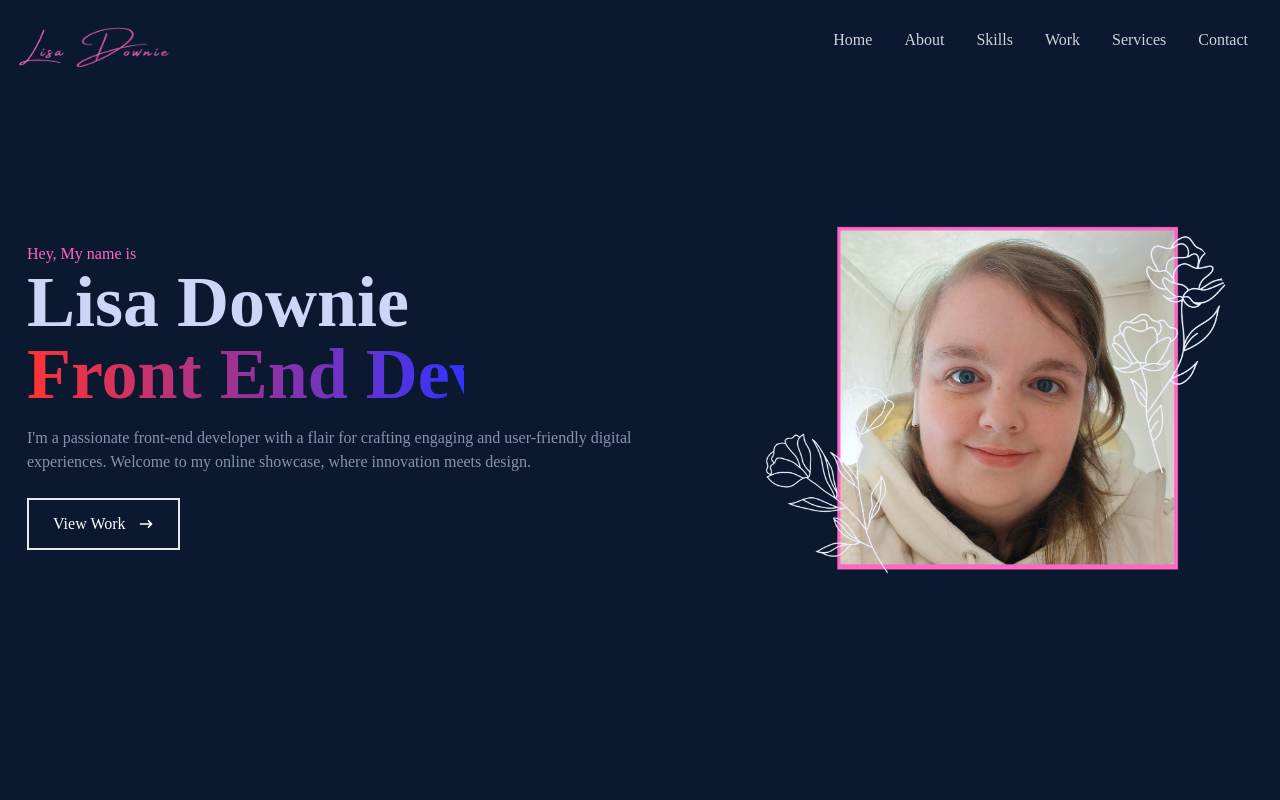
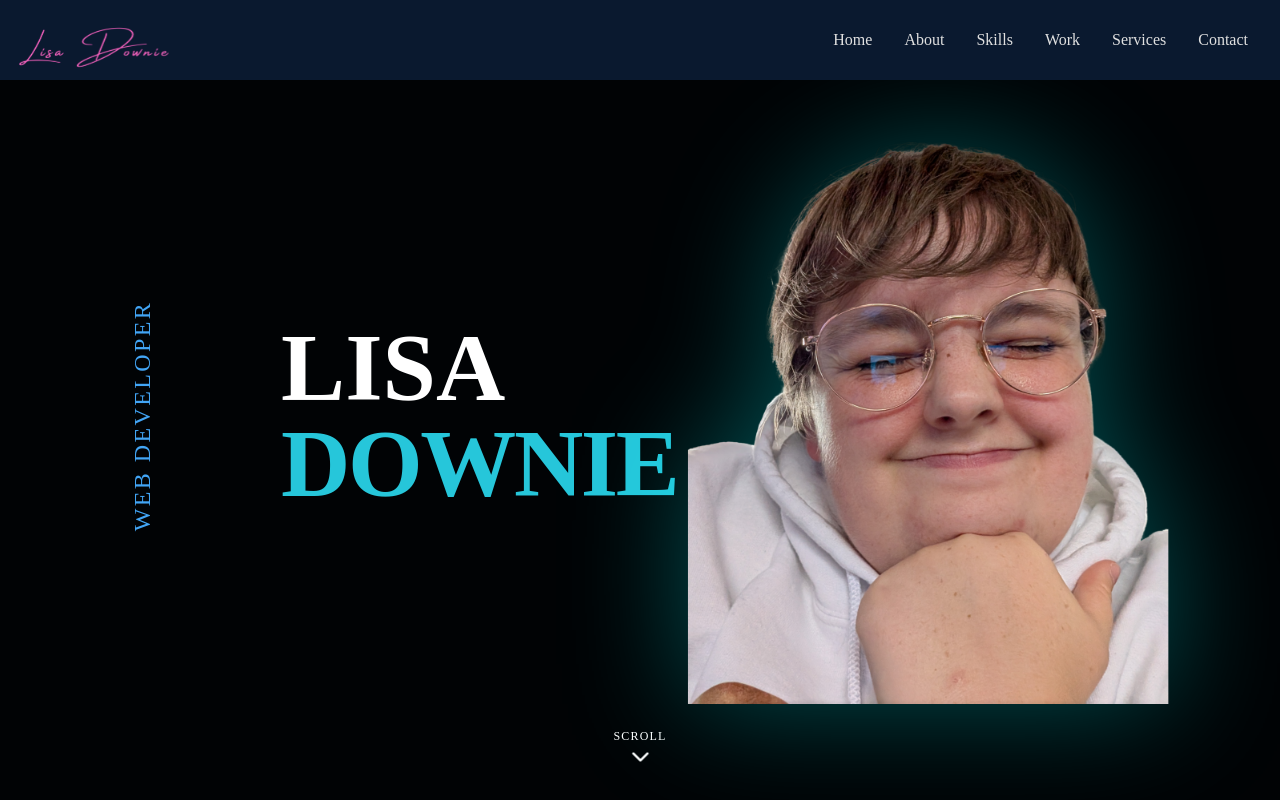
Before and after one commit to LDdevs/portfolio-react-app, a React (Create React App) app: page /Home in a window 1280 px wide. Shown: the top 800 px of the page. Built offline with nearby package versions, Linux system fonts and the light colour scheme.

Commit message:
Update home hero section

```diff
--- a/package.json
+++ b/package.json
@@ -3,10 +3,12 @@
   "version": "0.1.0",
   "private": true,
   "dependencies": {
+    "@material-tailwind/react": "^2.1.10",
     "@testing-library/jest-dom": "^5.17.0",
     "@testing-library/react": "^13.4.0",
     "@testing-library/user-event": "^13.5.0",
-    "firebase": "^10.6.0",
+    "firebase": "^10.14.1",
+    "lucide-react": "^0.561.0",
     "react": "^18.2.0",
     "react-dom": "^18.2.0",
     "react-icons": "^4.12.0",
--- a/src/components/Home.jsx
+++ b/src/components/Home.jsx
@@ -1,47 +1,59 @@
-import React from 'react';
-import { HiArrowNarrowRight } from 'react-icons/hi';
-import { Link } from 'react-scroll';
-import Lisa from '../assets/menew2024.png';
-import lisapic from '../assets/lisapretty.png';
-import meatdesk from '../assets/meatdesk.jpg';
-import me from '../assets/lisapretty.png';
+/*
+NOTE - THIS IS MY MAIN REPO FOR MY WEBSITE!
+*/
+
+
+import React from "react";
+import { ChevronDown } from "lucide-react";
+import LisaTransparent from "../assets/lisatransglasses.png"; // Background-removed image
 
 const Home = () => {
     return (
+        <section
+            id="home"
+            className="relative w-screen min-h-screen overflow-hidden bg-[#0a192f] text-white pt-24 px-6 lg:px-16"
+        >
+            {/* Background gradient overlay */}
+            <div className="absolute inset-0 bg-gradient-to-b from-black via-zinc-900 to-black opacity-90 z-0" />
 
-        <div name='home' className='w-screen h-screen md:mx-[auto] bg-[#0a192f] bg-opacity-100 md:text-1xl'>
-            {/* Colors
-                background - #0a192f
-                social icons - #ff66c4
-                text - text-gray-300
-            */}
+            {/* Content container */}
+            <div className="relative z-10 flex flex-col lg:flex-row items-center justify-between w-full h-full">
 
-            {/* Container */}
-            <div className='flex flex-row max-w-[2000px] mx-auto px-8 justify-center h-full '>
-                <div className='max-w-full mx-auto px-8 flex flex-col justify-center h-full '>
+                {/* Left: Text Content */}
+                <div className="flex flex-col lg:flex-row items-center lg:items-center justify-center w-full lg:w-1/2 gap-6">
+
+                    {/* Vertical on desktop, horizontal on mobile */}
+                    <div className="text-blue-400 tracking-widest text-xl lg:text-2xl uppercase whitespace-nowrap lg:transform lg:-rotate-90">
+                        WEB DEVELOPER
+                    </div>
+
+                    {/* Name Text */}
+                    <div className="text-center lg:text-left">
+                        <h1 className="text-5xl sm:text-6xl md:text-7xl lg:text-8xl font-extrabold leading-tight text-white">
+                            <span className="block">LISA</span>
+                            <span className="block text-cyan-400 tracking-tight">DOWNIE</span>
+                        </h1>
+                    </div>
+                </div>
+
+                {/* Right: Full-height Image */}
+                <div className="w-full lg:w-1/2 flex items-center justify-center mt-10 lg:mt-0">
+                    <img
+                        src={LisaTransparent}
+                        alt="Lisa Downie portrait"
+                        className="h-[60vh] sm:h-[70vh] lg:h-[80vh] object-contain drop-shadow-[0_0_60px_rgba(0,255,255,0.3)]"
+                    />
+                </div>
+            </div>
+
+            {/* Scroll indicator */}
+            <div className="absolute bottom-6 left-1/2 -translate-x-1/2 flex flex-col items-center text-white">
+                <span className="text-xs tracking-widest uppercase mb-1">Scroll</span>
+                <ChevronDown className="animate-bounce" size={28} />
+            </div>
+        </section>
+    );
+};
 
 
-                    <p className='text-[#ff66c4] '>Hey, My name is </p>
-                    <h1 className='md:text-1xl text-4xl sm:text-7xl font-bold text-[#ccd6f6]'>Lisa Downie</h1>
-                    <h2 id='scroll-reveal' className='md:text-1xl animate-typing overflow-hidden whitespace-nowrap text-4xl sm:text-7xl font-bold text-[#8892b0]'>Front End Developer.   </h2>
-
-                    <p className='text-[#8892b0] py-4 max-w-[700px]'>I'm a passionate front-end developer with a flair for crafting engaging and user-friendly digital experiences. Welcome to my online showcase, where innovation meets design.</p>
-                    <div>
-                        <button className='text-white group border-2 px-6 py-3 my-2 flex items-center hover:bg-[#ff66c4] hover:border-[#ff66c4] '><Link to="work" smooth={true} duration={500} >
-                            View Work
-                        </Link>
-                            <span className='group-hover:rotate-90 duration-300'>
-                                <HiArrowNarrowRight className='ml-3' />
-                            </span>
-                        </button>
-                    </div>
-                </div>
-                <div className='max-w-[1000px] mx-auto px-8 flex flex-col justify-center h-full hidden lg:flex'>
-                    <img className='rounded-full max-w-[500px] hover:scale-120 hover:rotate-6' src={me} alt="" />
-                </div>
-            </div>
-        </div>
-    )
-}
-
-export default Home
+export default Home;
--- a/src/components/Navbar.jsx
+++ b/src/components/Navbar.jsx
@@ -11,7 +11,7 @@ const Navbar = () => {
   const handleClick = () => setNav(!nav)
 
   return (
-    <div className='fixed w-screen h-[80px] flex justify-between items-center px-4 bg-[#0a192f] text-gray-300 z-10'>
+    <div className='fixed w-screen h-[80px] flex justify-between items-center px-4 bg-[#0a192f] text-gray-300 z-30'>
       <div>
         <img src={Logo} alt="Logo Image" style={{ width: '155px' }} />
       </div>
--- a/tailwind.config.js
+++ b/tailwind.config.js
@@ -1,5 +1,6 @@
 /** @type {import('tailwindcss').Config} */
-module.exports = {
+const withMT = require("@material-tailwind/react/utils/withMT");
+module.exports = withMT({
   content: ["./src/**/*.{js,jsx,ts,tsx}"],
   darkMode: 'class',
   theme: {
@@ -31,4 +32,4 @@ module.exports = {
     },
   },
   plugins: [],
-}
+});
--- /dev/null
+++ b/y/404.html
@@ -0,0 +1,33 @@
+<!DOCTYPE html>
+<html>
+  <head>
+    <meta charset="utf-8">
+    <meta name="viewport" content="width=device-width, initial-scale=1">
+    <title>Page Not Found</title>
+
+    <style media="screen">
+      body { background: #ECEFF1; color: rgba(0,0,0,0.87); font-family: Roboto, Helvetica, Arial, sans-serif; margin: 0; padding: 0; }
+      #message { background: white; max-width: 360px; margin: 100px auto 16px; padding: 32px 24px 16px; border-radius: 3px; }
+      #message h3 { color: #888; font-weight: normal; font-size: 16px; margin: 16px 0 12px; }
+      #message h2 { color: #ffa100; font-weight: bold; font-size: 16px; margin: 0 0 8px; }
+      #message h1 { font-size: 22px; font-weight: 300; color: rgba(0,0,0,0.6); margin: 0 0 16px;}
+      #message p { line-height: 140%; margin: 16px 0 24px; font-size: 14px; }
+      #message a { display: block; text-align: center; background: #039be5; text-transform: uppercase; text-decoration: none; color: white; padding: 16px; border-radius: 4px; }
+      #message, #message a { box-shadow: 0 1px 3px rgba(0,0,0,0.12), 0 1px 2px rgba(0,0,0,0.24); }
+      #load { color: rgba(0,0,0,0.4); text-align: center; font-size: 13px; }
+      @media (max-width: 600px) {
+        body, #message { margin-top: 0; background: white; box-shadow: none; }
+        body { border-top: 16px solid #ffa100; }
+      }
+    </style>
+  </head>
+  <body>
+    <div id="message">
+      <h2>404</h2>
+      <h1>Page Not Found</h1>
+      <p>The specified file was not found on this website. Please check the URL for mistakes and try again.</p>
+      <h3>Why am I seeing this?</h3>
+      <p>This page was generated by the Firebase Command-Line Interface. To modify it, edit the <code>404.html</code> file in your project's configured <code>public</code> directory.</p>
+    </div>
+  </body>
+</html>
--- /dev/null
+++ b/y/index.html
@@ -0,0 +1,89 @@
+<!DOCTYPE html>
+<html>
+  <head>
+    <meta charset="utf-8">
+    <meta name="viewport" content="width=device-width, initial-scale=1">
+    <title>Welcome to Firebase Hosting</title>
+
+    <!-- update the version number as needed -->
+    <script defer src="/__/firebase/12.6.0/firebase-app-compat.js"></script>
+    <!-- include only the Firebase features as you need -->
+    <script defer src="/__/firebase/12.6.0/firebase-auth-compat.js"></script>
+    <script defer src="/__/firebase/12.6.0/firebase-database-compat.js"></script>
+    <script defer src="/__/firebase/12.6.0/firebase-firestore-compat.js"></script>
+    <script defer src="/__/firebase/12.6.0/firebase-functions-compat.js"></script>
+    <script defer src="/__/firebase/12.6.0/firebase-messaging-compat.js"></script>
+    <script defer src="/__/firebase/12.6.0/firebase-storage-compat.js"></script>
+    <script defer src="/__/firebase/12.6.0/firebase-analytics-compat.js"></script>
+    <script defer src="/__/firebase/12.6.0/firebase-remote-config-compat.js"></script>
+    <script defer src="/__/firebase/12.6.0/firebase-performance-compat.js"></script>
+    <!--
+      initialize the SDK after all desired features are loaded, set useEmulator to false
+      to avoid connecting the SDK to running emulators.
+    -->
+    <script defer src="/__/firebase/init.js?useEmulator=true"></script>
+
+    <style media="screen">
+      body { background: #ECEFF1; color: rgba(0,0,0,0.87); font-family: Roboto, Helvetica, Arial, sans-serif; margin: 0; padding: 0; }
+      #message { background: white; max-width: 360px; margin: 100px auto 16px; padding: 32px 24px; border-radius: 3px; }
+      #message h2 { color: #ffa100; font-weight: bold; font-size: 16px; margin: 0 0 8px; }
+      #message h1 { font-size: 22px; font-weight: 300; color: rgba(0,0,0,0.6); margin: 0 0 16px;}
+      #message p { line-height: 140%; margin: 16px 0 24px; font-size: 14px; }
+      #message a { display: block; text-align: center; background: #039be5; text-transform: uppercase; text-decoration: none; color: white; padding: 16px; border-radius: 4px; }
+      #message, #message a { box-shadow: 0 1px 3px rgba(0,0,0,0.12), 0 1px 2px rgba(0,0,0,0.24); }
+      #load { color: rgba(0,0,0,0.4); text-align: center; font-size: 13px; }
+      @media (max-width: 600px) {
+        body, #message { margin-top: 0; background: white; box-shadow: none; }
+        body { border-top: 16px solid #ffa100; }
+      }
+    </style>
+  </head>
+  <body>
+    <div id="message">
+      <h2>Welcome</h2>
+      <h1>Firebase Hosting Setup Complete</h1>
+      <p>You're seeing this because you've successfully setup Firebase Hosting. Now it's time to go build something extraordinary!</p>
+      <a target="_blank" href="https://firebase.google.com/docs/hosting/">Open Hosting Documentation</a>
+    </div>
+    <p id="load">Firebase SDK Loading&hellip;</p>
+
+    <script>
+      document.addEventListener('DOMContentLoaded', function() {
+        const loadEl = document.querySelector('#load');
+        // // 🔥🔥🔥🔥🔥🔥🔥🔥🔥🔥🔥🔥🔥🔥🔥🔥🔥🔥🔥🔥🔥🔥🔥🔥🔥🔥🔥🔥🔥🔥🔥
+        // // The Firebase SDK is initialized and available here!
+        //
+        // firebase.auth().onAuthStateChanged(user => { });
+        // firebase.database().ref('/path/to/ref').on('value', snapshot => { });
+        // firebase.firestore().doc('/foo/bar').get().then(() => { });
+        // firebase.functions().httpsCallable('yourFunction')().then(() => { });
+        // firebase.messaging().requestPermission().then(() => { });
+        // firebase.storage().ref('/path/to/ref').getDownloadURL().then(() => { });
+        // firebase.analytics(); // call to activate
+        // firebase.analytics().logEvent('tutorial_completed');
+        // firebase.performance(); // call to activate
+        //
+        // // 🔥🔥🔥🔥🔥🔥🔥🔥🔥🔥🔥🔥🔥🔥🔥🔥🔥🔥🔥🔥🔥🔥🔥🔥🔥🔥🔥🔥🔥🔥🔥
+
+        try {
+          let app = firebase.app();
+          let features = [
+            'auth',
+            'database',
+            'firestore',
+            'functions',
+            'messaging',
+            'storage',
+            'analytics',
+            'remoteConfig',
+            'performance',
+          ].filter(feature => typeof app[feature] === 'function');
+          loadEl.textContent = `Firebase SDK loaded with ${features.join(', ')}`;
+        } catch (e) {
+          console.error(e);
+          loadEl.textContent = 'Error loading the Firebase SDK, check the console.';
+        }
+      });
+    </script>
+  </body>
+</html>
```
Also changed, not shown: firebase.json, src/assets/lisatransglasses.png (added), 1 other file (tests, documents, lock files or other folders).
